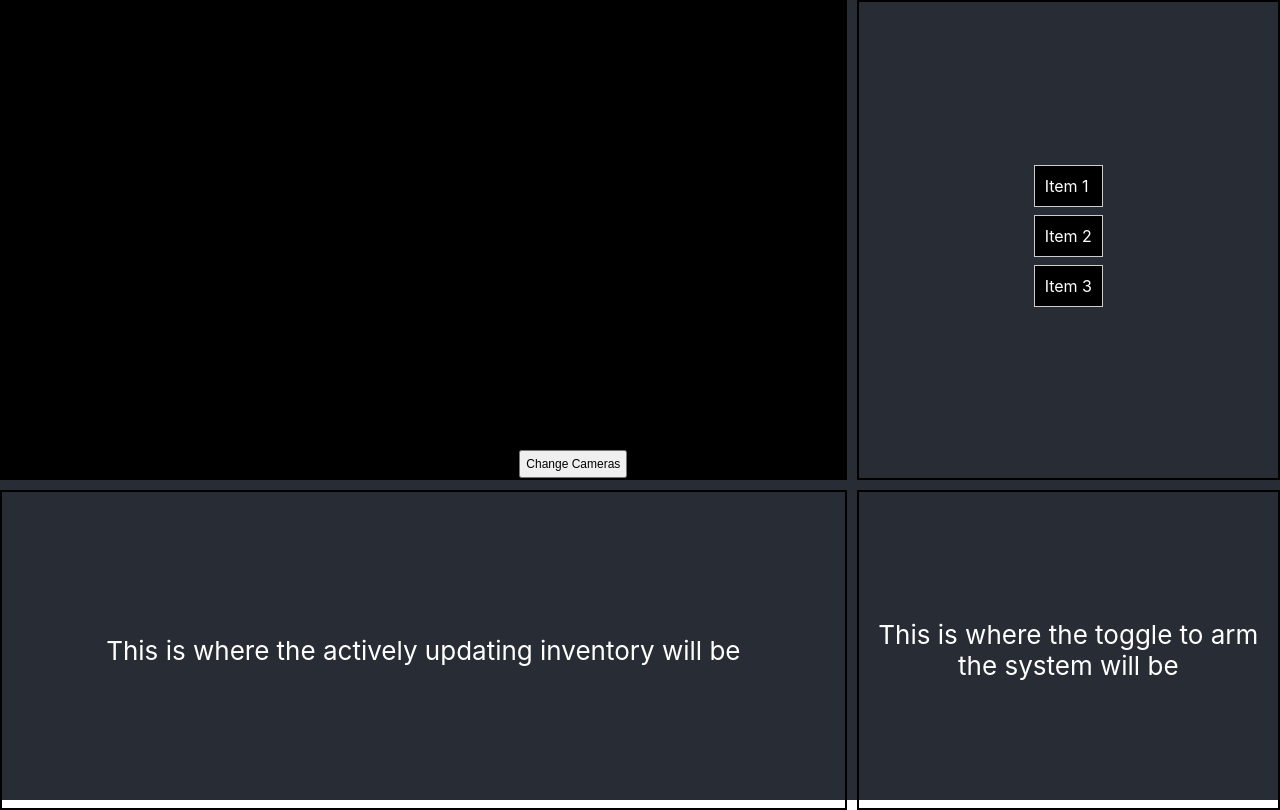
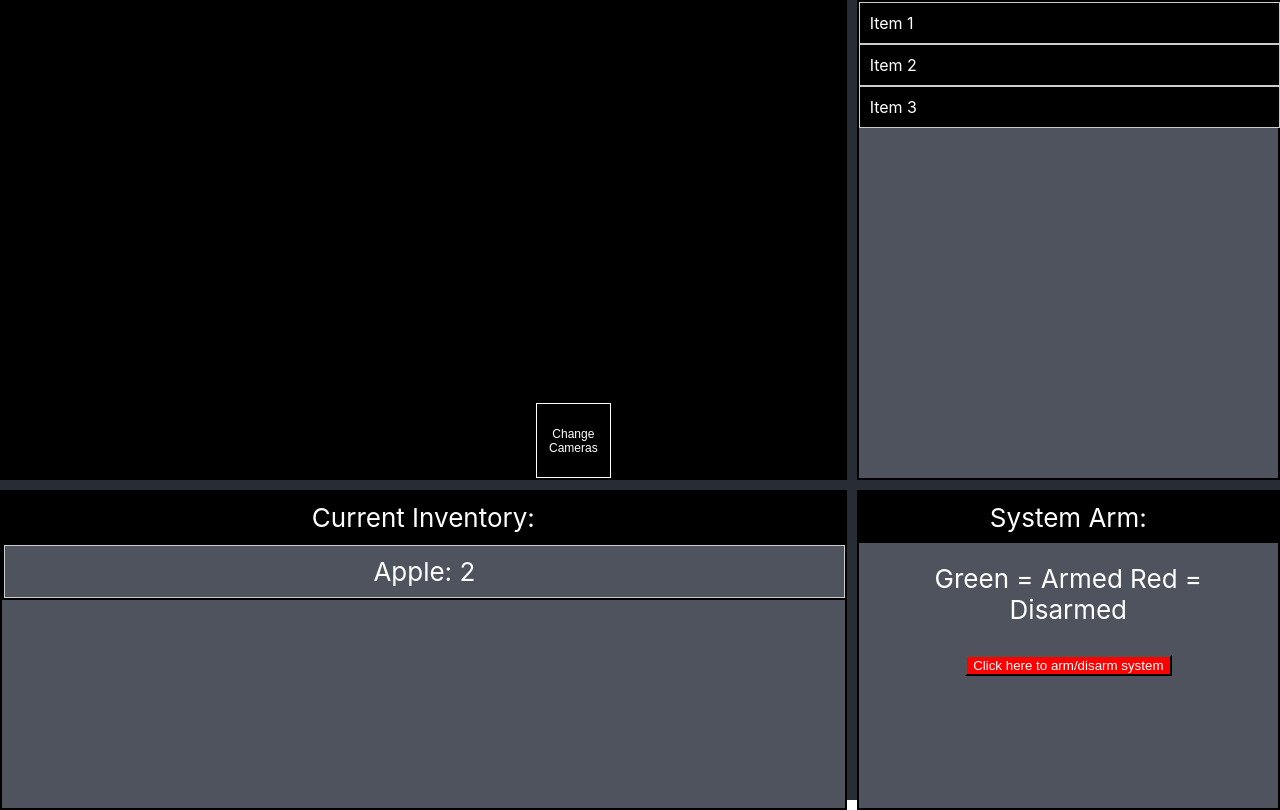
Before and after one commit to FriesForCats/THE-AWESOME-IDEA-9000, a React (Create React App) app in the folder GUI-Folder/my-app/: page / in a window 1280 px wide. Built offline with nearby package versions, Linux system fonts and the light colour scheme; no server answers.

Commit message:
GUI Pre-Flask

```diff
--- a/GUI-Folder/my-app/src/App.css
+++ b/GUI-Folder/my-app/src/App.css
@@ -28,8 +28,10 @@
   }
 
 .Change-Camera {
-
-  padding: 5px 5px;
+  height: 75px;
+  width: 75px;
+  border : 1px solid white;
+  padding: 10px;
   font-size: 12px;
   align-self: end;
   justify-self: end;
@@ -38,25 +40,49 @@
 .Current-Shoppers {
   grid-area: shoppers;
   border: 2px solid black;
+  background-color: #4f535d;
+
   display: flex;
-  align-items: center;
-  justify-content: center;
+  flex-direction: column;
+  align-items: stretch;
+  justify-content: flex-start;
+}
+
+.Shoppers {
+  width: 100%;
+}
+
+.Inventory-Header {
+  background-color: black;
+  font-size: calc(10px + 2vmin);
 }
 
 .Inventory-List {
   grid-area: inventory;
   border: 2px solid black;
-  display: grid;
-  place-items: center;
+  background-color: #4f535d;
+
+  display: flex;
+  flex-direction: column;
+  text-align: left;
   font-size: calc(10px + 2vmin);
   text-align: center;
+}
+
+.Arming-Header {
+  grid-area: button;
+  background-color: black;
+  font-size: calc(10px + 2vmin);
+  display: flex;
+  flex-direction: column;
 }
 
 .Arming-Button {
   grid-area: button;
   border: 2px solid black;
-  display: grid;
-  place-items: center;
+  background-color: #4f535d;
+
+  text-align: left;
   font-size: calc(10px + 2vmin);
   text-align: center;
 }
--- a/GUI-Folder/my-app/src/App.js
+++ b/GUI-Folder/my-app/src/App.js
@@ -1,25 +1,44 @@
 import './App.css';
 import Camera from './components/Camera.js'
-import Accordion from './components/Shoppers_List.js';
+import InventoryHeader from './components/Inventory-Header.js';
+import InventoryList from './components/Inventory.js';
+import Shoppers from './components/Shoppers_List.js';
+import ArmingHeader from './components/Arming-Header.js';
+import ArmingButton from './components/Arming-Button.js';
 
 function App() {
   return (
     <div className="App">
       <div className = "Camera">
         <Camera/>
-        <button className= 'Change-Camera'>
+        <button
+        className= 'Change-Camera'
+        style= {{
+          backgroundColor : "black",
+          color : "white"
+        }}
+        >
           Change Cameras
         </button>
       </div>
       <div className = "Current-Shoppers">
-        <Accordion/>
+        <Shoppers/>
       </div>
+      <div className = "Inventory-List">
+        <InventoryHeader/>
+        <InventoryList/>
+        </div>
       <div className = "Arming-Button">
-        This is where the toggle to arm the system will be
+        <ArmingHeader/>
+        <div
+        style= {{
+          padding : "20px"
+        }}
+        >
+          Green = Armed Red = Disarmed
         </div>
-      <div className = "Inventory-List">
-        This is where the actively updating inventory will be
-        </div>
+        <ArmingButton/>
+      </div>
     </div>
   );
 }
--- /dev/null
+++ b/GUI-Folder/my-app/src/components/Arming-Button.js
@@ -0,0 +1,18 @@
+
+import { useState } from "react";
+
+export default function ArmingButton () {
+    const [armed , setArm] = useState(false);
+
+    return (
+        <button
+        onClick = {() => setArm(!armed)}
+        style = {{
+            backgroundColor : armed ? "green" : "red",
+            color : "white"
+        }}
+        >
+            Click here to arm/disarm system
+        </button>
+    )
+}
--- /dev/null
+++ b/GUI-Folder/my-app/src/components/Arming-Header.js
@@ -0,0 +1,14 @@
+
+export default function ArmingHeader () {
+
+    return (
+        <header
+        className="Arming-Header"
+        style = {{
+            padding : "10px"
+        }}
+        >
+            System Arm:
+        </header>
+    )
+}
--- /dev/null
+++ b/GUI-Folder/my-app/src/components/Inventory-Header.js
@@ -0,0 +1,14 @@
+
+export default function InventoryHeader () {
+
+    return (
+        <header
+        className="Inventory-Header"
+        style = {{
+            padding : "10px"
+        }}
+        >
+            Current Inventory:
+        </header>
+    )
+}
--- /dev/null
+++ b/GUI-Folder/my-app/src/components/Inventory.js
@@ -0,0 +1,41 @@
+
+const Item = ({name , stock}) => {
+
+    return (
+        <div
+        style = {{
+            border: "1px solid #ccc" ,
+            width: "100%" ,
+            minWidth: 0
+        }}
+        >
+            <div
+            style = {{
+                background : "#4f535d" ,
+                padding : "10px",
+            }}
+            >
+                {name}: {stock}
+            </div>
+        </div>
+    )
+}
+
+export default function InventoryList () {
+
+    const food = [
+        {name : "Apple" , stock : 2 }
+    ]
+
+    return (
+        <div className="Inventory-List">
+            {food.map((item , index) => (
+                <Item
+                key = {index}
+                name = {item.name}
+                stock = {item.stock}
+                />
+            ))}
+        </div>
+    );
+}
--- a/GUI-Folder/my-app/src/components/Shoppers_List.js
+++ b/GUI-Folder/my-app/src/components/Shoppers_List.js
@@ -5,8 +5,10 @@ const Dropdown = ({title , content}) => {
 
     return (
         <div
-        style = {{border: "1px solid #ccc" ,
-        marginBottom: "8px"
+        style = {{
+            border: "1px solid #ccc" ,
+            width: "100%" ,
+            minWidth: 0
         }}>
             <div
             onClick = {() => setOpen(!open)}
@@ -27,7 +29,7 @@ const Dropdown = ({title , content}) => {
     );
 };
 
-export default function Accordion() {
+export default function Shoppers() {
     const data = [
         { title: "Item 1" , content: "Info about Item 1"},
         { title: "Item 2" , content: "Info about Item 2"},
@@ -35,7 +37,7 @@ export default function Accordion() {
     ];
 
     return (
-        <div>
+        <div className= "Accordion">
             {data.map((item , index) => (
                 <Dropdown
                 key = {index}
```
